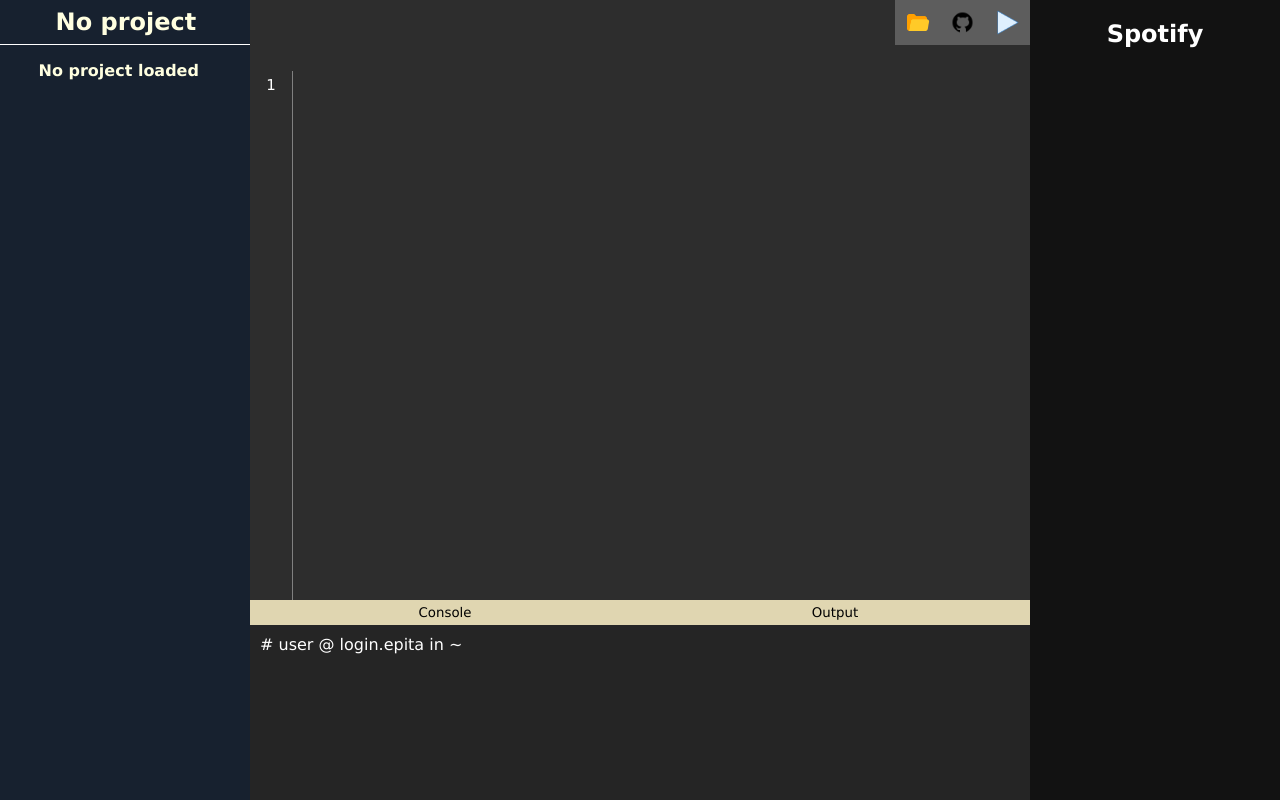
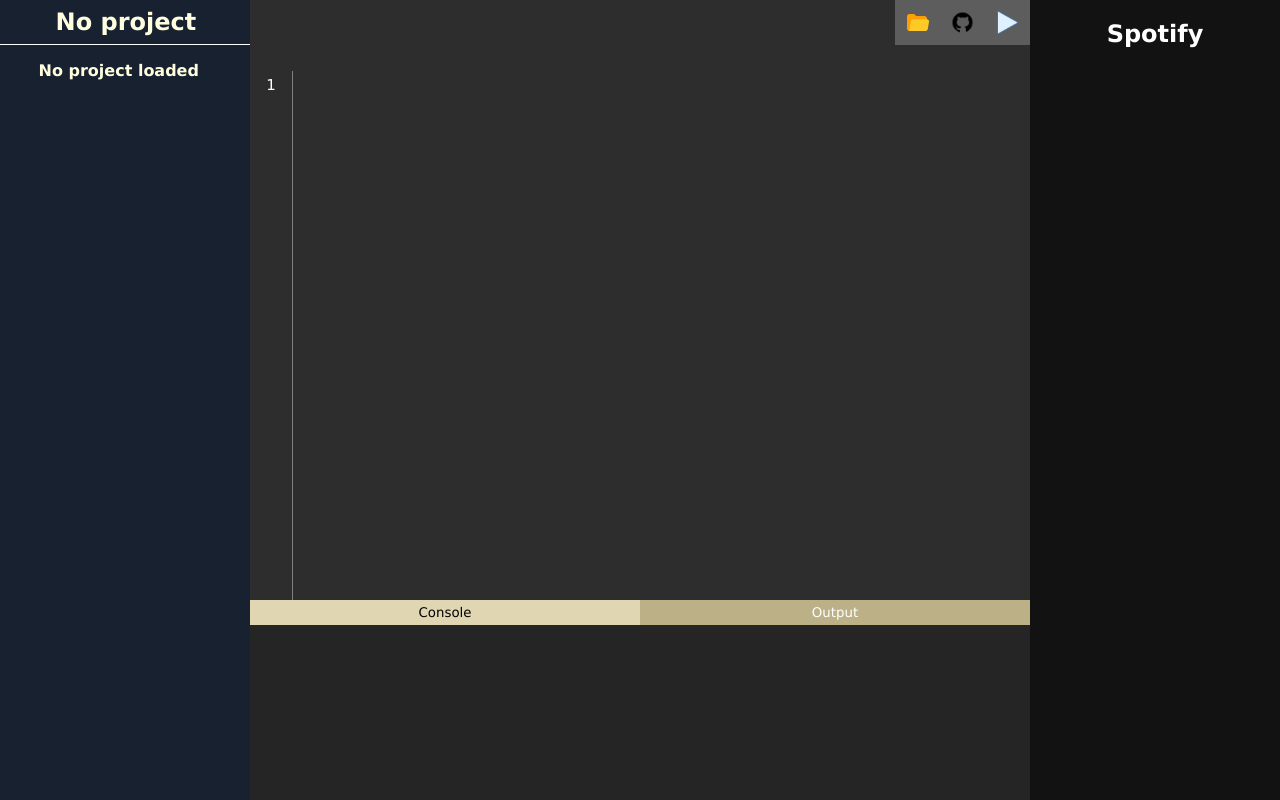
Before and after one commit to Hyrion1200/PING, a Svelte app in the folder frontend/: page / in a window 1280 px wide. Built offline with nearby package versions, Linux system fonts and the light colour scheme.

Commit message:
feat
- Added errors on output

```diff
--- a/frontend/src/components/Console/Console.svelte
+++ b/frontend/src/components/Console/Console.svelte
@@ -1,29 +1,51 @@
 <script>
-    // @ts-ignore
-    import { consoleStore, outputStore } from "/src/stores/ConsoleStore.js";
-
-    let Prompt = "/home/hugo ~ Prompt";
-    let console = true;
+    import {
+        showOutput,
+        consoleStore,
+        outputStore,
+        // @ts-ignore
+    } from "/src/stores/ConsoleStore.js";
 
     function switchConsole() {
-        console = true;
+        $showOutput = false;
     }
 
     function switchOutput() {
-        console = false;
+        $showOutput = true;
     }
 </script>
 
 <div>
     <nav>
-        <button on:click={switchConsole}> Console </button>
-        <button on:click={switchOutput}> Output </button>
+        {#if !$showOutput}
+            <button
+                style:background-color="#bcb086"
+                style:color="white"
+                on:click={switchConsole}
+            >
+                Console
+            </button>
+        {:else}
+            <button on:click={switchConsole}> Console </button>
+        {/if}
+
+        {#if $showOutput}
+            <button
+                style:background-color="#bcb086"
+                style:color="white"
+                on:click={switchOutput}
+            >
+                Output
+            </button>
+        {:else}
+            <button on:click={switchOutput}> Output </button>
+        {/if}
     </nav>
 
-    {#if console}
+    {#if !$showOutput}
         <p>{$consoleStore}</p>
     {:else}
-        <p>{$outputStore}</p>
+        <p>{@html $outputStore}</p>
     {/if}
 </div>
 
--- a/frontend/src/scripts/files.js
+++ b/frontend/src/scripts/files.js
@@ -4,6 +4,8 @@ import { TabConfig, addTab, removeAllTabs } from "/src/stores/TabStore";
 import { editorStore } from "/src/stores/EditorStore.js";
 // @ts-ignore
 import { project } from "/src/stores/ProjectStore";
+// @ts-ignore
+import { addOutput } from "/src/stores/ConsoleStore";
 
 export async function saveFile(path, content) {
     //let url = window.BASE_URL + "/ide/files/open?path=" + path;
@@ -19,7 +21,9 @@ export async function saveFile(path, content) {
             return response.json();
         })
         .then(function(data) {
-            console.log(data);
+            if (data.status === "ERROR") {
+                addOutput("Couldn't save file '" + path + "': " + data.message);
+            }
         });
 }
 
@@ -36,8 +40,9 @@ export async function openFile(path) {
             if (data.status == "SUCCESS") {
                 addTab(new TabConfig(path, path, data.content));
                 editorStore.update((value) => (value = data.content));
+            } else {
+                addOutput("Couldn't open file '" + path + "': " + data.message);
             }
-            console.log(data.content);
         });
 }
 
@@ -51,11 +56,10 @@ export async function loadProject(path) {
         if (data.status == "SUCCESS") {
             project.set(data.content);
             removeAllTabs();
-            console.log('Load successful', data.content);
         } else {
-            console.error('Load failed: content = ' + data.content);
+            addOutput("Couldn't load project '" + path + "': " + data.message);
         }
     } catch (err) {
-        console.error('Error fetching load:', err);
+        addOutput("Error fetching load");
     }
 }
--- a/frontend/src/scripts/git.js
+++ b/frontend/src/scripts/git.js
@@ -1,3 +1,6 @@
+// @ts-ignore
+import { addOutput } from "/src/stores/ConsoleStore";
+
 export async function gitAdd(path) {
     // @ts-ignore
     let url = `${window.BASE_URL}/ide/git/add?path=${path}`;
@@ -8,7 +11,7 @@ export async function gitAdd(path) {
         })
         .then(function(data) {
             if (data.status === "ERROR") {
-                console.log("Error");
+                addOutput("Couldn't add: " + data.message);
             }
         });
 }
@@ -24,7 +27,7 @@ export async function gitCommit(msg) {
         })
         .then(function(data) {
             if (data.status === "ERROR") {
-                console.log("Error");
+                addOutput("Couldn't commit: " + data.message);
             }
         });
 }
@@ -38,7 +41,7 @@ export async function gitPull(user, password) {
         })
         .then(function(data) {
             if (data.status === "ERROR") {
-                console.log("Error");
+                addOutput("Couldn't pull: " + data.message);
             }
         });
 }
@@ -52,7 +55,7 @@ export async function gitPush(user, password) {
         })
         .then(function(data) {
             if (data.status === "ERROR") {
-                console.log("Error");
+                addOutput("Couldn't push: " + data.message);
             }
         });
 }
--- a/frontend/src/stores/ConsoleStore.js
+++ b/frontend/src/stores/ConsoleStore.js
@@ -1,5 +1,10 @@
 import { writable } from "svelte/store";
-
 
 export const consoleStore = writable("# user @ login.epita in ~ ");
 export const outputStore = writable("");
+export const showOutput = writable(true);
+
+export function addOutput(content) {
+    outputStore.update((val) => val = val + content + "<br>");
+    showOutput.set(true);
+}
```
